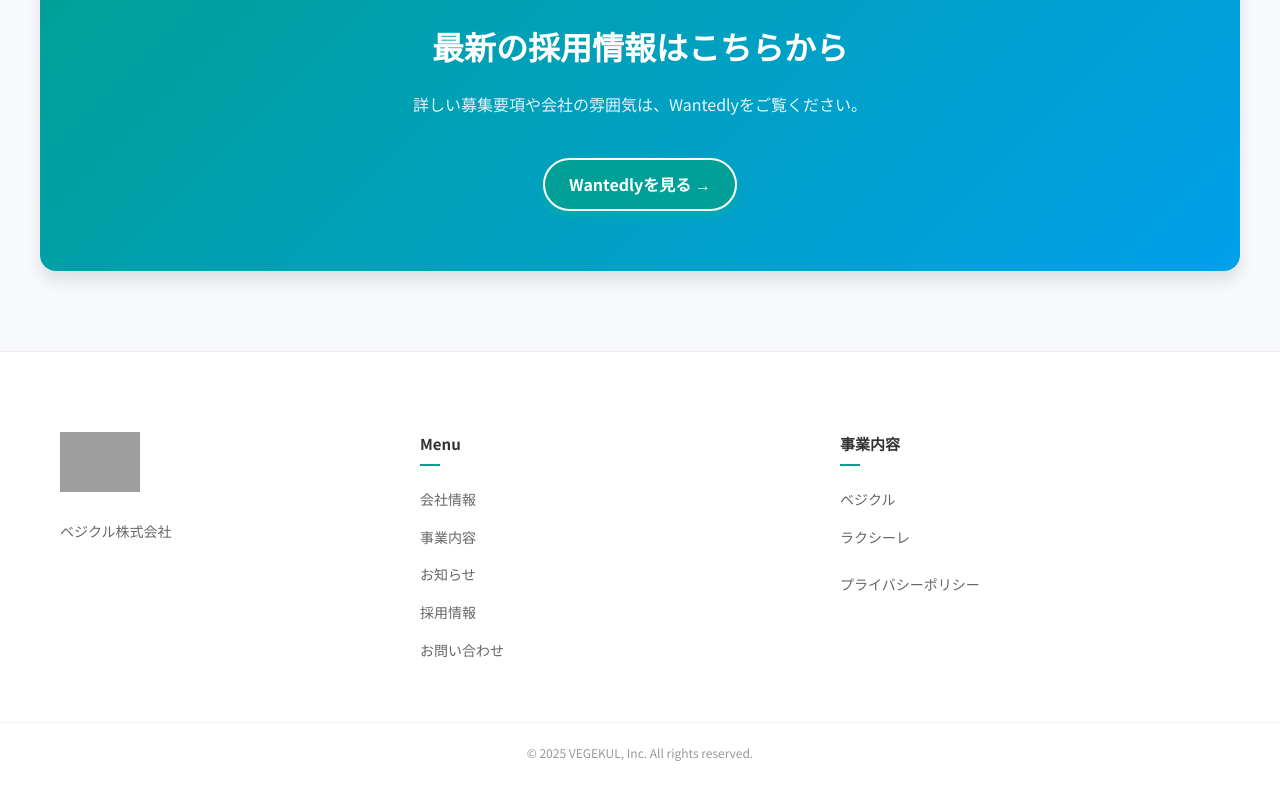
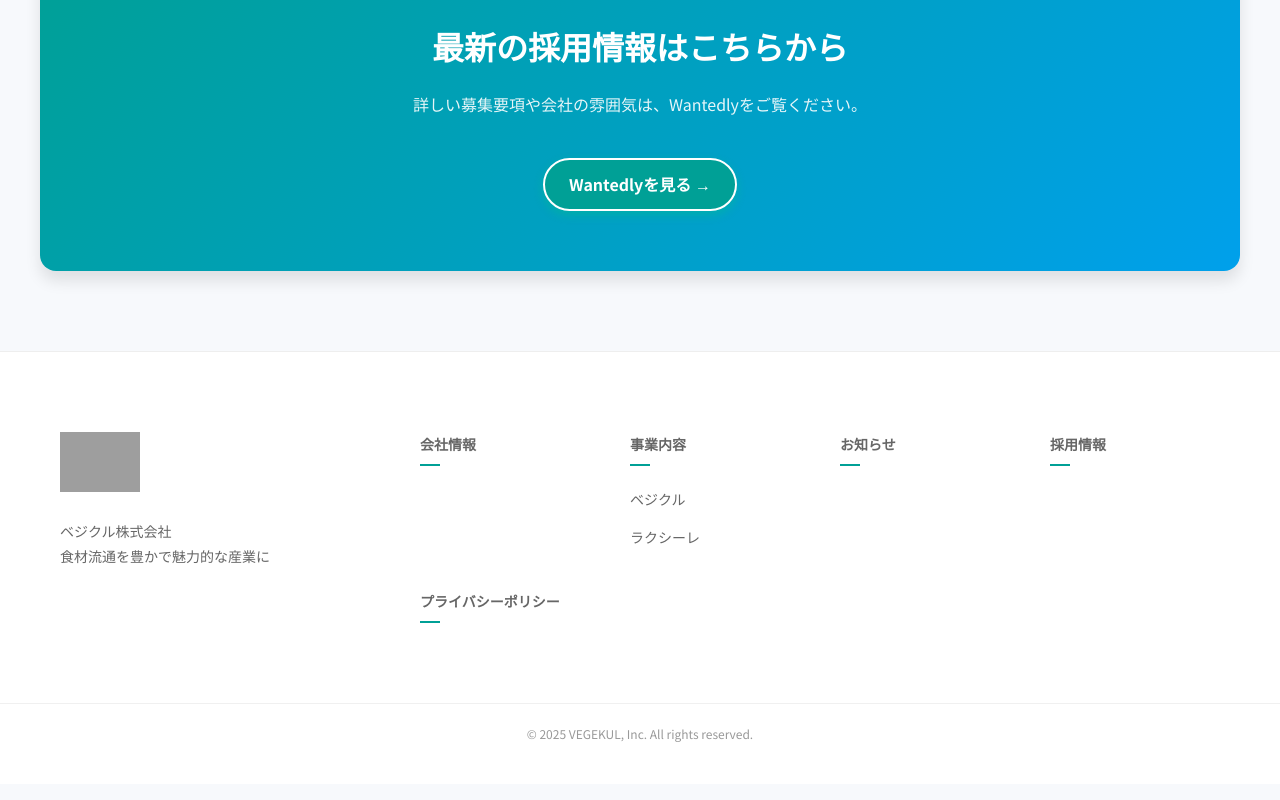
Before and after one commit to w-iwazaki/corporatesite, a plain HTML site: page recruit.html in a window 1280 px wide. Shown: the part 1927-2727 px from the top of the page. Drawn offline with Linux system fonts and the light colour scheme; grey boxes are pictures that could not be loaded.

Commit message:
Auto-commit: 2025年 12月26日 金曜日 14時44分27秒 JST

```diff
--- a/recruit.html
+++ b/recruit.html
@@ -131,35 +131,36 @@
                     <img src="https://www.vegekul.com/wp/wp-content/themes/tsukasa_theme_20240311/img/common/header_logo.svg"
                         alt="VEGEKUL">
                 </a>
-                <p>ベジクル株式会社</p>
+                <p>ベジクル株式会社<br>食材流通を豊かで魅力的な産業に</p>
             </div>
             <div class="footer-links">
                 <div class="footer-col">
-                    <h4>Menu</h4>
+                    <h4><a href="company.html">会社情報</a></h4>
+                </div>
+                <div class="footer-col">
+                    <h4><a href="service.html">事業内容</a></h4>
                     <ul>
-                        <li><a href="company.html">会社情報</a></li>
-                        <li><a href="service.html">事業内容</a></li>
-                        <li><a href="news.html">お知らせ</a></li>
-                        <li><a href="recruit.html">採用情報</a></li>
-                        <li><a href="contact.html">お問い合わせ</a></li>
+                        <li><a href="https://www.vegekul.com/" target="_blank">ベジクル</a></li>
+                        <li><a href="https://rakushiire.com/lp/" target="_blank">ラクシーレ</a></li>
                     </ul>
                 </div>
                 <div class="footer-col">
-                    <h4>事業内容</h4>
-                    <ul>
-                        <li><a href="https://www.vegekul.com/" target="_blank">ベジクル</a></li>
-                        <li><a href="https://rakushiire.com/lp/" target="_blank">ラクシーレ</a></li>
-                        <li style="margin-top: 10px;"><a href="https://www.vegekul.com/privacy/"
-                                target="_blank">プライバシーポリシー</a></li>
-                    </ul>
+                    <h4><a href="news.html">お知らせ</a></h4>
+                </div>
+                <div class="footer-col">
+                    <h4><a href="recruit.html">採用情報</a></h4>
+                </div>
+                <div class="footer-col">
+                    <h4><a href="https://www.vegekul.com/privacy/" target="_blank">プライバシーポリシー</a></h4>
                 </div>
             </div>
         </div>
         <div class="footer-bottom">
             <p>&copy; 2025 VEGEKUL, Inc. All rights reserved.</p>
-            <script src="main.js"></script>
         </div>
     </footer>
+
+    <script src="main.js"></script>
 
 </body>
 
--- a/styles.css
+++ b/styles.css
@@ -880,13 +880,13 @@ button {
     object-fit: contain;
 }
 
-.vegekul-bg {
-    /* Removed background color as image covers it */
-}
+/* .vegekul-bg {
+    Removed background color as image covers it
+} */
 
-.rakushiire-bg {
-    /* Removed background color as image covers it */
-}
+/* .rakushiire-bg {
+    Removed background color as image covers it
+} */
 
 .service-label {
     display: inline-block;
```
